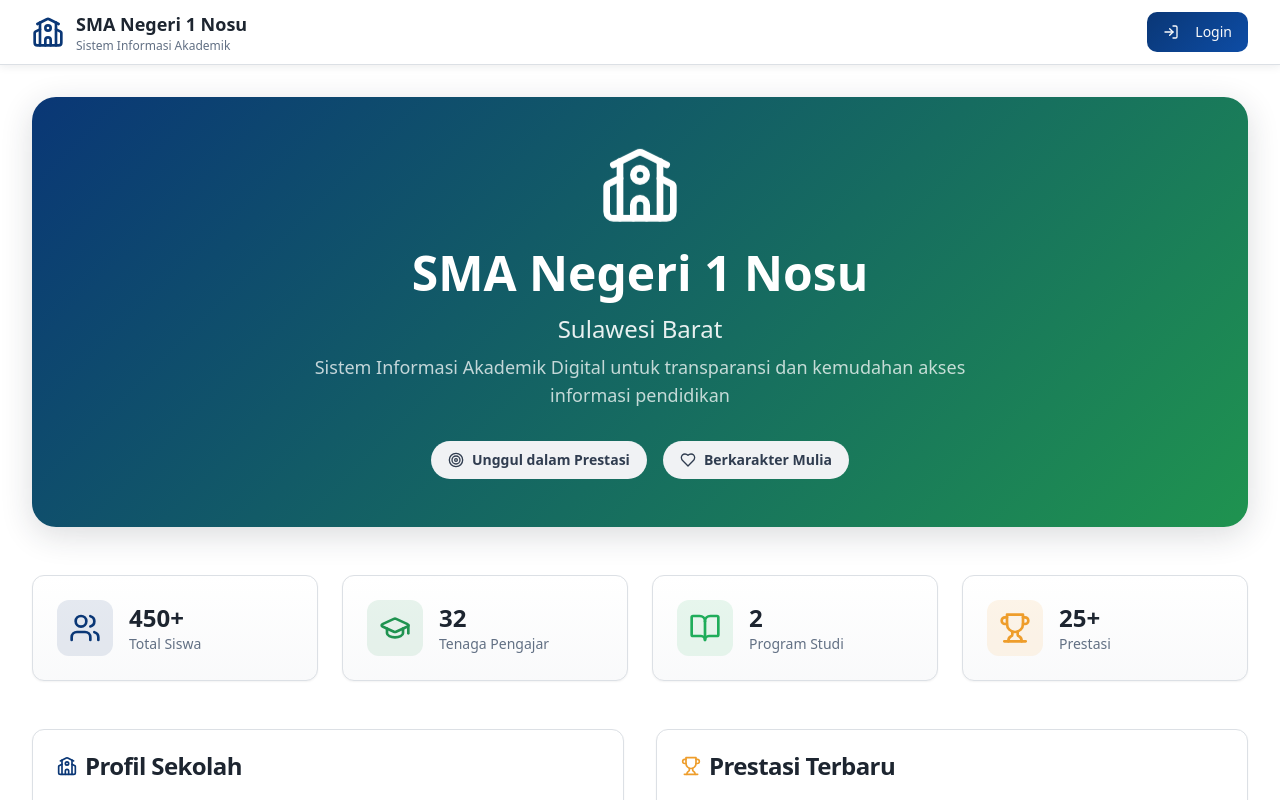
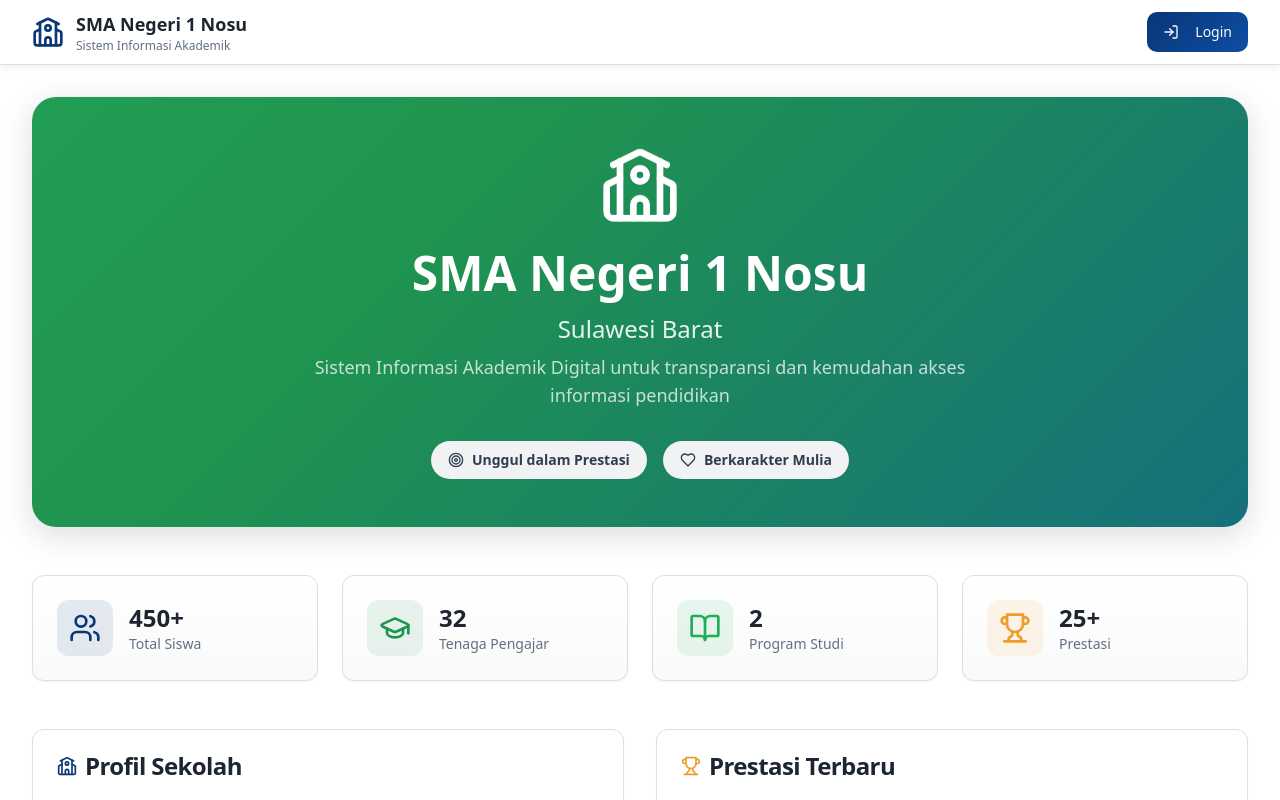
Before and after one commit to ibnfzy/nosu-academic-hub, a React (Vite) app: page / in a window 1280 px wide. Shown: the top 800 px of the page. Built offline with nearby package versions, Linux system fonts and the light colour scheme.

Commit message:
Add gradient animation to hero card

```diff
--- a/src/index.css
+++ b/src/index.css
@@ -162,7 +162,7 @@
   }
 
   .gradient-hero {
-    background: var(--gradient-hero);
+    /* Static fallback removed - now using animated version below */
   }
 
   .gradient-card {
@@ -204,6 +204,18 @@
     50% { opacity: 0.8; }
   }
 
+  @keyframes gradient-shift {
+    0% {
+      background-position: 0% 50%;
+    }
+    50% {
+      background-position: 100% 50%;
+    }
+    100% {
+      background-position: 0% 50%;
+    }
+  }
+
   .float-animation {
     animation: float 6s ease-in-out infinite;
   }
@@ -211,4 +223,15 @@
   .pulse-soft {
     animation: pulse-soft 2s ease-in-out infinite;
   }
+
+  .gradient-hero {
+    background: linear-gradient(-45deg,
+      hsl(215 85% 25%),
+      hsl(215 85% 35%),
+      hsl(145 65% 35%),
+      hsl(145 65% 45%)
+    );
+    background-size: 400% 400%;
+    animation: gradient-shift 8s ease infinite;
+  }
 }
```
